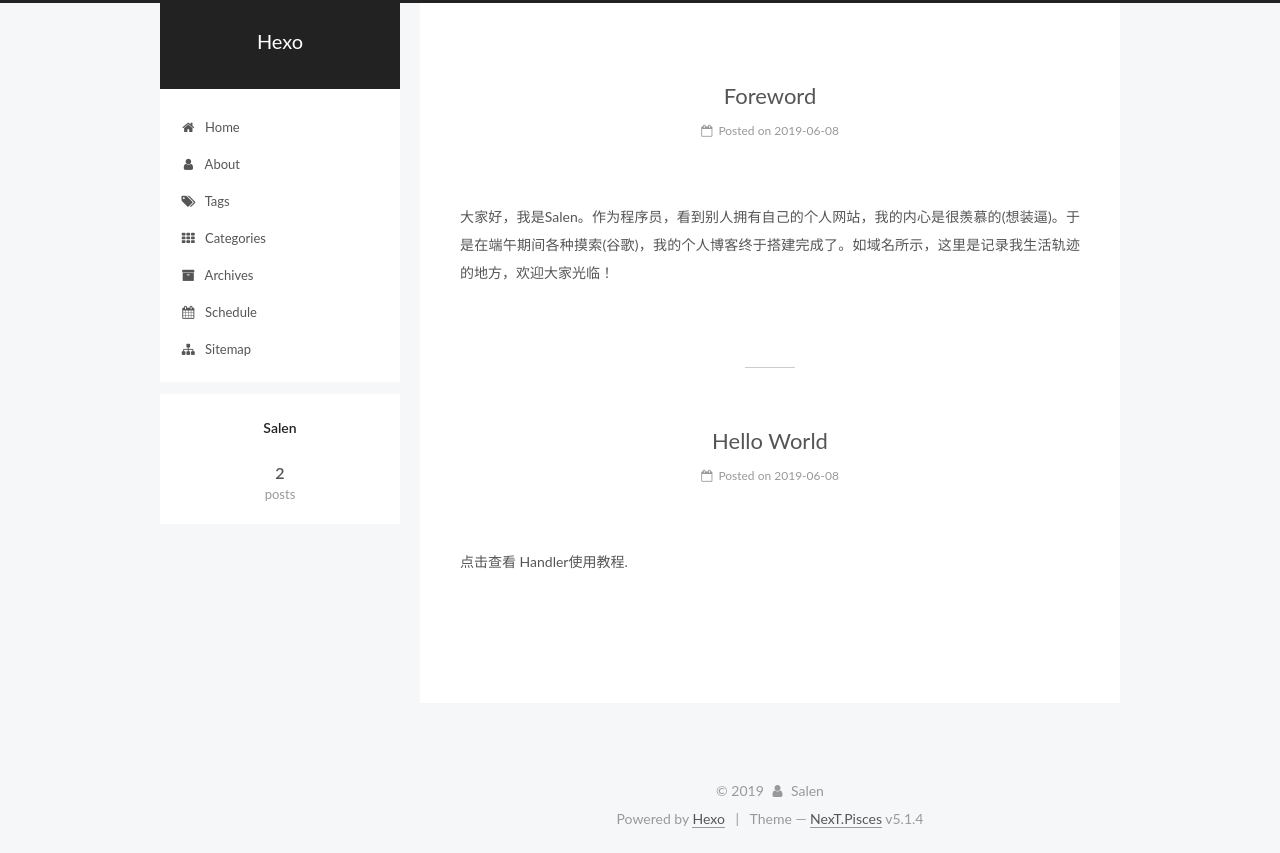
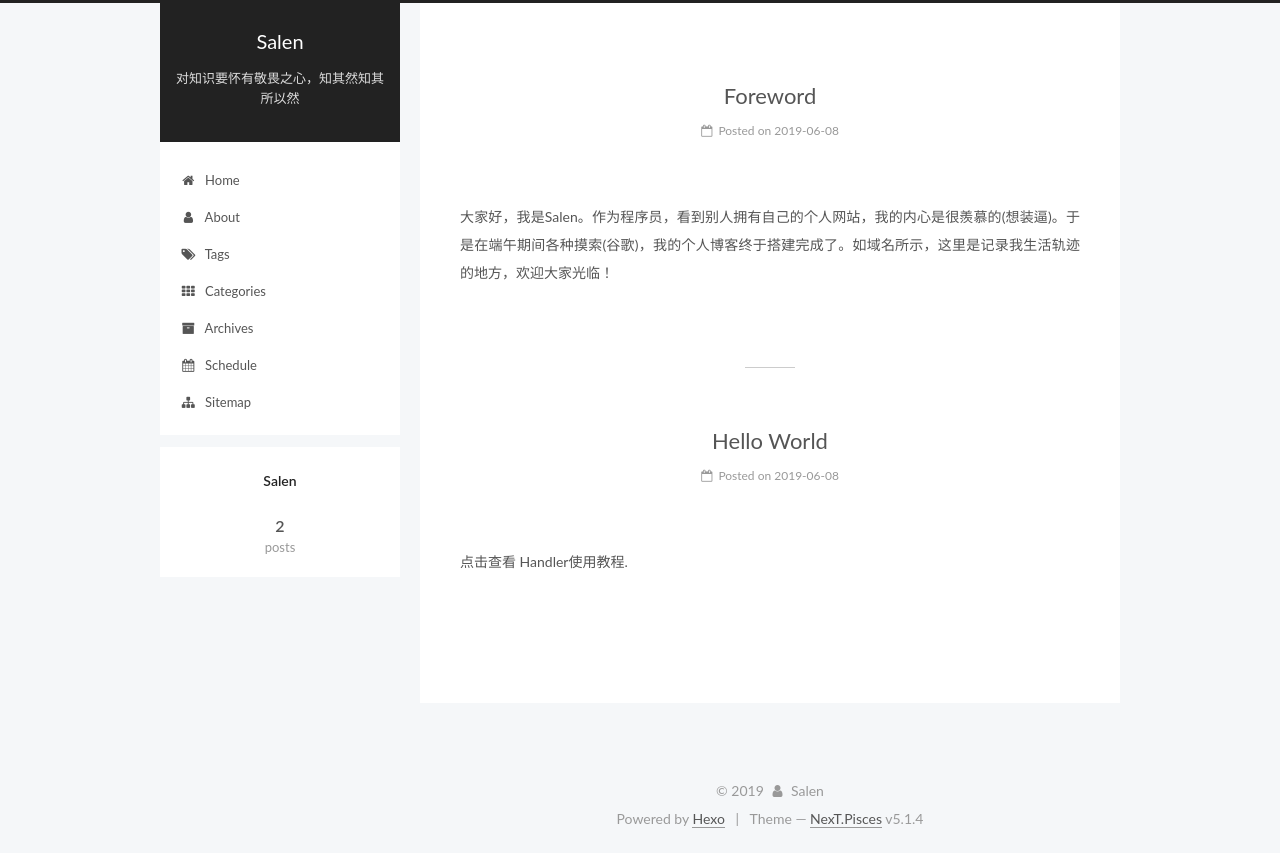
Before and after one commit to xyhrun/xyhrun.github.io, a plain HTML site: page index.html in a window 1280 px wide. Drawn offline with Linux system fonts and the light colour scheme.

Commit message:
fix home title

```diff
--- a/index.html
+++ b/index.html
@@ -62,7 +62,8 @@
                         <div class="custom-logo-site-title">
                             <a href="/" class="brand" rel="start">
                                 <span class="logo-line-before"><i></i></span>
-                                <span class="site-title">Hexo</span>
+                                <span class="site-title">Salen</span>
+                                <h1 class="site-subtitle" itemprop = "description" style="opacity: 1; top: 0px;">对知识要怀有敬畏之心，知其然知其所以然</h1>
                                 <span class="logo-line-after"><i></i></span>
                             </a>
                         </div>
```
Also changed, not shown: 2019/06/08/foreword/index.html (+1 -1 lines).
